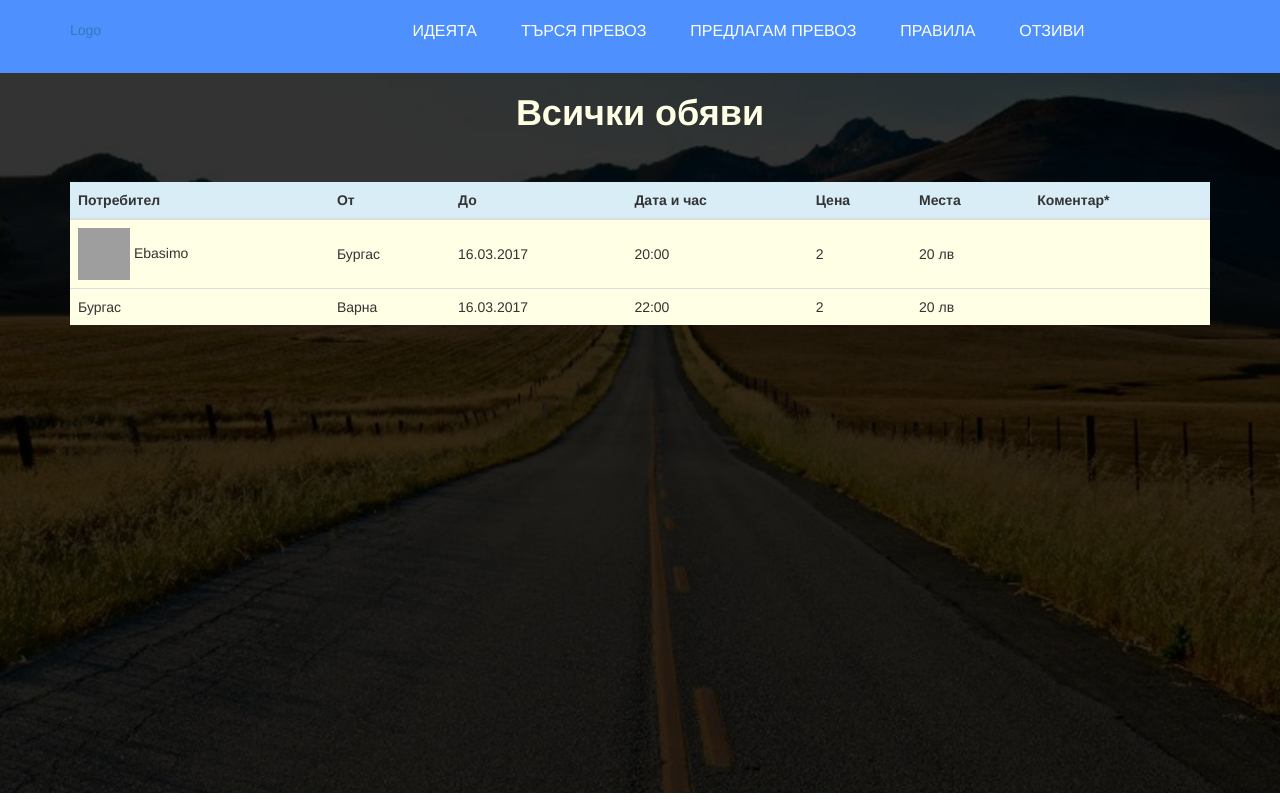
After one commit to Boryana-Baeva/SoftUni-Project-TravelShare, a PHP site: page /showAll.html in a window 1280 px wide. The commit adds this page. Run offline with PHP 8.4, Linux system fonts and the light colour scheme; grey boxes are pictures that could not be loaded.

Commit message:
all offers added

```diff
--- a/css/styles.css
+++ b/css/styles.css
@@ -328,7 +328,33 @@
 #footer .icon-twitter{
     background-image: url(../images/twitter.png);
 }
-
+#posts{
+    background-image: url(../images/big_thumb_00297a2528269ffcd01955cb6acb0a12.png);
+    background-position: center center;
+    background-size: cover;
+    width: 100%;
+    height: 90vh;
+}
+#posts a{
+    text-decoration: none;
+}
+#posts h1{
+    text-align:center;
+    margin-bottom: 50px;
+    margin-top: 20px;
+    color: #ffffe6;
+    font-weight: 600;
+}
+#posts tbody{
+    background-color:#ffffe6;
+}
+#posts td{
+    vertical-align: middle;
+}
+#posts tr:hover{
+    background-color: #999966;
+    color: white;
+}
 @media screen and (max-width: 990px){
     #header .menuDesktop{
         display: none;
--- /dev/null
+++ b/showAll.html
@@ -0,0 +1,92 @@
+<!DOCTYPE html>
+<html lang="en">
+<head>
+    <meta charset="UTF-8">
+    <meta name="viewport" content="width=device-width"/>
+    <link rel="stylesheet" type="text/css" href="css/styles.css">
+    <link href="css/bootstrap.min.css" rel="stylesheet">
+    <title>Всички обяви</title>
+</head>
+<body>
+<div id="header">
+    <div class="container">
+        <div class="row">
+            <div class="col-xs-6 col-sm-6 col-md-3">
+                <a href="#">Logo</a>
+            </div>
+            <div class="col-xs-6 col-sm-6 col-md-9">
+                <div class="menuDesktop">
+                    <ul class="list-unstyled menuItems">
+                        <li><a href="#">Идеята</a></li>
+                        <li><a href="#">Търся превоз</a></li>
+                        <li><a href="#">Предлагам превоз</a></li>
+                        <li><a href="#">Правила</a></li>
+                        <li><a href="#">Отзиви</a></li>
+                    </ul>
+                </div>
+                <div class="menuMobile">
+                    <a href="#"></a>
+                </div>
+            </div>
+        </div>
+    </div>
+</div>
+<div id="posts">
+    <div class="container">
+        <div class="row">
+            <div class="col-xs-12 col-sm-12 col-md-12">
+                <h1>Всички обяви</h1>
+                <div class="table-responsive">
+                    <table class="table">
+                        <thead>
+                        <tr class="info">
+                            <th>Потребител</th>
+                            <th>От</th>
+                            <th>До</th>
+                            <th>Дата и час</th>
+                            <th>Цена</th>
+                            <th>Места</th>
+                            <th>Коментар*</th>
+                        </tr>
+                        </thead>
+                        <tbody>
+                        <tr>
+                            <td>
+                                <a href="#">
+                                    <img src="http://media02.hongkiat.com/google-panda/google-panda.jpg" width="52px" height="52px">
+                                </a>
+                                Ebasimo
+                            </td>
+                            <td>Бургас</td>
+                            <td>16.03.2017</td>
+                            <td>20:00</td>
+                            <td>2</td>
+                            <td>20 лв</td>
+                            <td>
+                                <a href="#">
+                                    <span class="icon icon-seeMore"></span>
+                                </a>
+                            </td>
+                        </tr>
+                        <tr>
+                            <td>Бургас</td>
+                            <td>Варна</td>
+                            <td>16.03.2017</td>
+                            <td>22:00</td>
+                            <td>2</td>
+                            <td>20 лв</td>
+                            <td>
+                                <a href="#">
+                                    <span class="icon icon-seeMore"></span>
+                                </a>
+                            </td>
+                        </tr>
+                        </tbody>
+                    </table>
+                </div>
+            </div>
+        </div>
+    </div>
+</div>
+</body>
+</html>
```
Also changed, not shown: images/big_thumb_00297a2528269ffcd01955cb6acb0a12.png (added).
